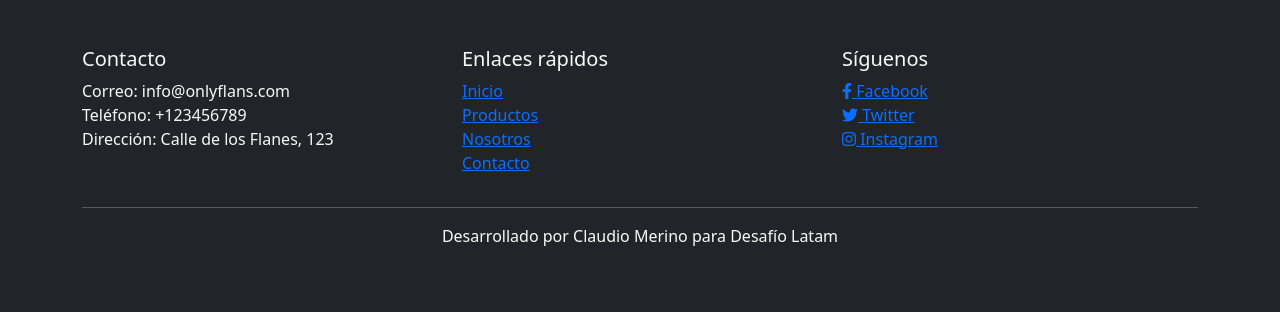
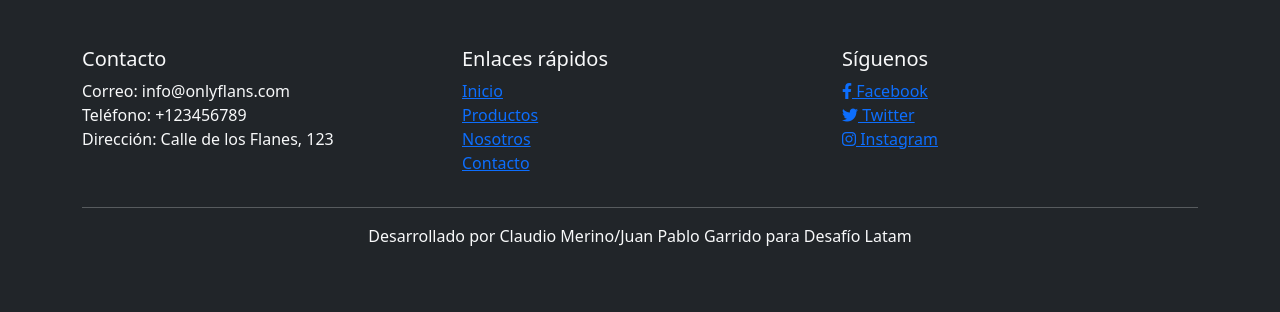
Before and after one commit to ClaudioDL24/django_onlyflans, a Django app: page / in a window 1280 px wide. Shown: the part 741-1053 px from the top of the page. Run offline with Django 4.2, Linux system fonts and the light colour scheme.

Commit message:
Actualizamos autores del proyecto

```diff
--- a/onlyflans_dj/static_pages/templates/static_base.html
+++ b/onlyflans_dj/static_pages/templates/static_base.html
@@ -80,7 +80,7 @@
             </div>
           </div>
           <hr>
-          <p class="text-center">Desarrollado por Claudio Merino para Desafío Latam</p>
+          <p class="text-center">Desarrollado por Claudio Merino/Juan Pablo Garrido para Desafío Latam</p>
         </div>
       </footer>
     {% endblock %}
```
